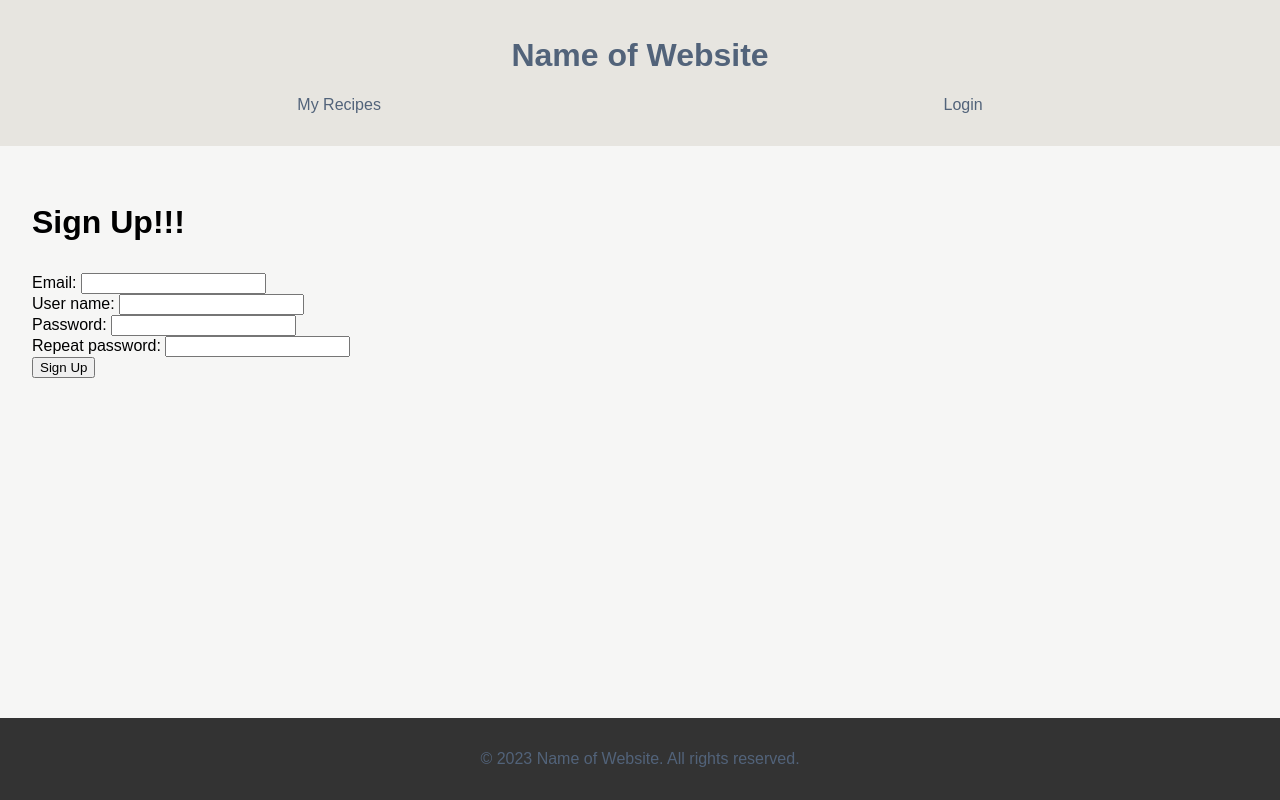
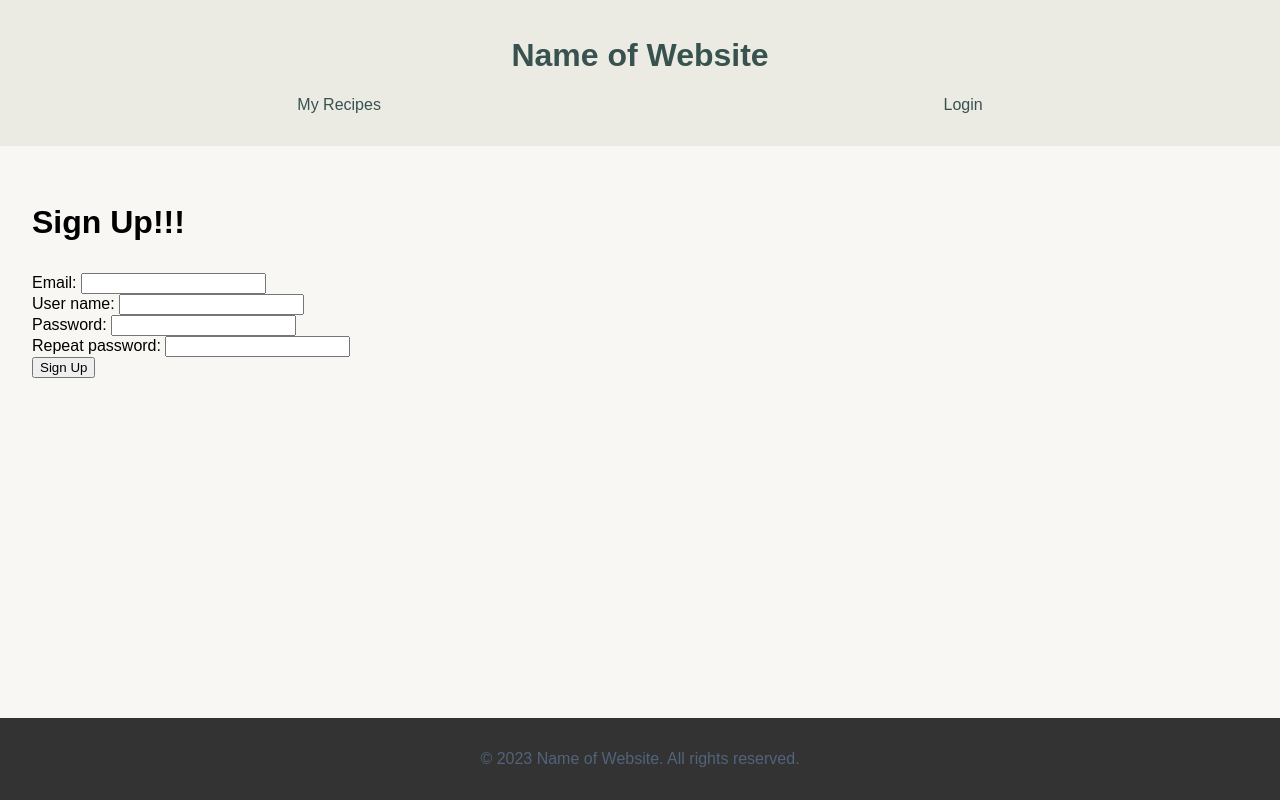
Before and after one commit to fionaaac/recipe-website, a Flask app: page /signup in a window 1280 px wide. Run offline with Flask 3, Linux system fonts and the light colour scheme.

Commit message:
changed styles

```diff
--- a/recipemain/static/styles.css
+++ b/recipemain/static/styles.css
@@ -1,3 +1,18 @@
+:root {
+  --red: #ef233c;
+  --darkred: #c00424;
+  --platinum: #e5e5e5;
+  --black: #2b2d42;
+  --white: #52637A;
+  --thumb: #edf2f4;
+  --base-beige: #ebeae3;
+  --base-white: #f8f7f4;
+  --base-dark: #232628;
+  --accent-dark-green: #38524f;
+  --accent-light-green: #d8e1cc;
+  --accent-sage-green: #38514f;
+}
+
 body {
     font-family: Arial, sans-serif;
     min-height: 100vh;
@@ -5,7 +20,7 @@ body {
     flex-direction: column;
     margin: 0;
     padding: 0;
-    background-color: #F6F6F5;
+    background-color: var(--base-white);
 }
 
 main {
@@ -17,8 +32,8 @@ footer {
 }
 
 header {
-    background-color: #E7E5E0;
-    color: #52637A;
+    background-color: var(--base-beige);
+    color: var(--accent-dark-green);
     padding: 1rem;
     text-align: center;
     border: 10px !important;
@@ -33,7 +48,7 @@ nav ul {
 }
 
 nav a {
-    color: #52637A;
+    color: var(--accent-dark-green);
     text-decoration: none;
 }
 
@@ -90,20 +105,6 @@ footer {
 }
 
 /* card UI */
-
-:root {
-    --red: #ef233c;
-    --darkred: #c00424;
-    --platinum: #e5e5e5;
-    --black: #2b2d42;
-    --white: #52637A;
-    --thumb: #edf2f4;
-    --base-beige: #ebeae3;
-    --base-white: #f8f7f4;
-    --accent-dark-green: #38524f;
-    --accent-light-green: #d8e1cc;
-    --accent-sage-green: #38514f;
-  }
 
   .container {
     max-width: 1400px;
```
